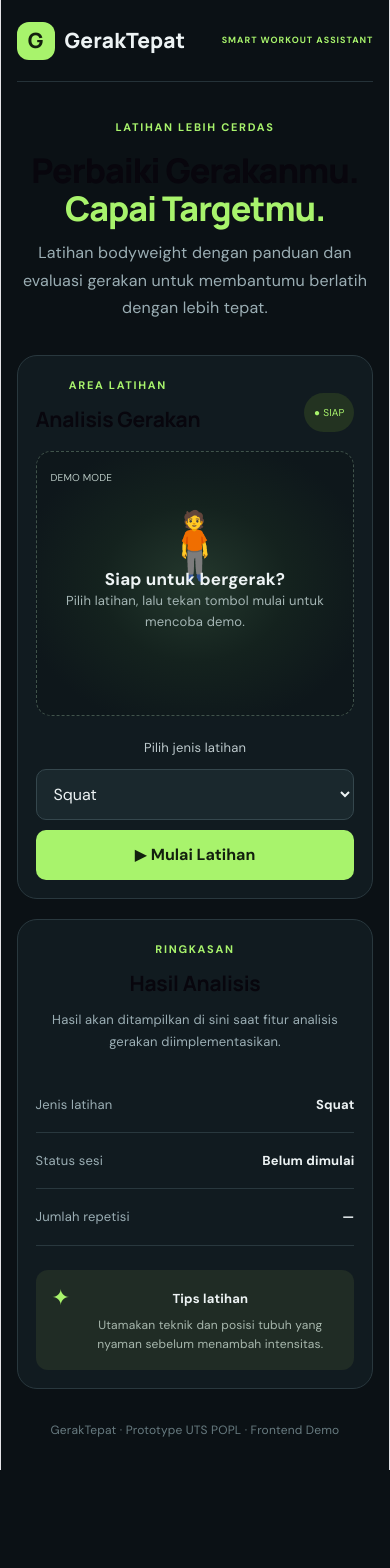
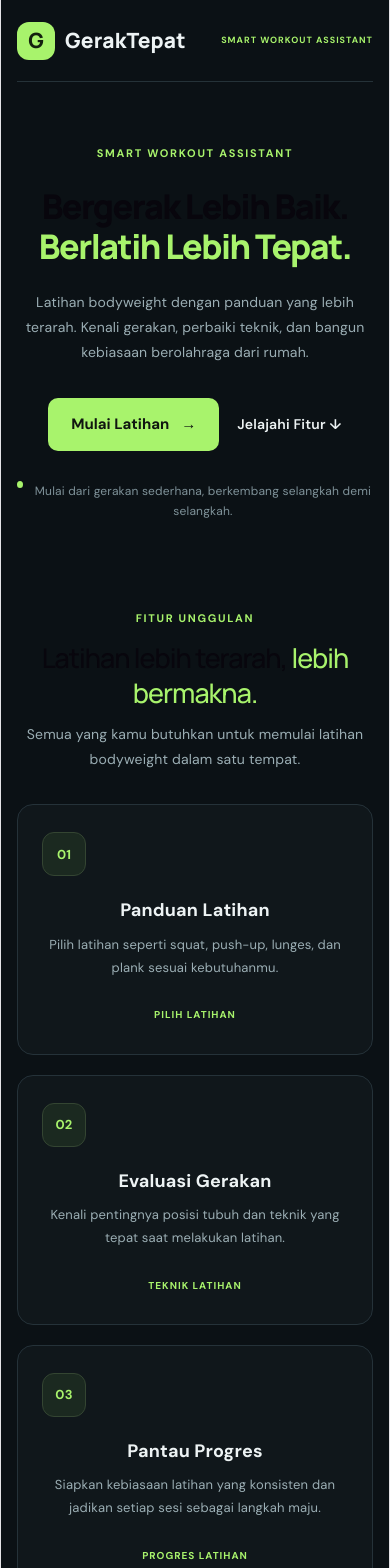
Before and after one commit to MuhammadShidqiHanifUSK/geraktepat, a React (Vite) app: page / in a window 390 px wide. Shown: the top 1568 px of the page. Before the commit the page ends 1470 px from the top, so only its background shows below. Built offline with nearby package versions, Linux system fonts and the light colour scheme.

Commit message:
feat: improve landing page UI

```diff
--- a/src/App.css
+++ b/src/App.css
@@ -346,3 +346,318 @@
     font-size: 14px;
   }
 }
+
+/* ===== LANDING PAGE REDESIGN ===== */
+
+.landing-page {
+  width: min(1120px, 100%);
+  min-height: 100vh;
+  margin: 0 auto;
+  padding: 0 28px;
+}
+
+.landing-page .navbar {
+  width: 100%;
+}
+
+.landing-hero {
+  padding: 105px 0 86px;
+  text-align: center;
+}
+
+.landing-hero .eyebrow {
+  margin-bottom: 22px;
+}
+
+.landing-hero h1 {
+  margin: 0;
+  font-family: "Manrope", sans-serif;
+  font-size: clamp(38px, 5.5vw, 66px);
+  font-weight: 800;
+  line-height: 1.16;
+  letter-spacing: -2.5px;
+}
+
+.landing-hero h1 span,
+.section-heading h2 span,
+.how-section h2 span {
+  color: #a8f36c;
+}
+
+.landing-description {
+  max-width: 650px;
+  margin: 24px auto 0;
+  color: #9baeb4;
+  font-size: 16px;
+  line-height: 1.8;
+}
+
+.landing-actions {
+  display: flex;
+  justify-content: center;
+  align-items: center;
+  flex-wrap: wrap;
+  gap: 24px;
+  margin-top: 32px;
+}
+
+.landing-actions button,
+.final-cta {
+  display: inline-flex;
+  align-items: center;
+  justify-content: center;
+  gap: 12px;
+  padding: 15px 23px;
+  border: 0;
+  border-radius: 10px;
+  background: #a8f36c;
+  color: #101610;
+  font-size: 15px;
+  font-weight: 800;
+  cursor: pointer;
+  transition:
+    transform 0.2s ease,
+    background 0.2s ease;
+}
+
+.landing-actions button:hover,
+.final-cta:hover {
+  background: #baf98a;
+  transform: translateY(-2px);
+}
+
+.landing-actions a {
+  color: #edf3f4;
+  font-size: 14px;
+  font-weight: 600;
+  text-decoration: none;
+}
+
+.landing-actions a:hover {
+  color: #a8f36c;
+}
+
+.landing-note {
+  display: flex;
+  justify-content: center;
+  align-items: center;
+  gap: 10px;
+  margin-top: 30px;
+  color: #7f9299;
+  font-size: 12px;
+}
+
+.note-dot {
+  width: 7px;
+  height: 7px;
+  border-radius: 50%;
+  background: #a8f36c;
+}
+
+/* Feature cards */
+
+.features-section {
+  padding: 52px 0 90px;
+  scroll-margin-top: 24px;
+}
+
+.section-heading {
+  max-width: 650px;
+  margin-bottom: 32px;
+}
+
+.section-heading h2,
+.how-section h2 {
+  margin: 10px 0 12px;
+  font-family: "Manrope", sans-serif;
+  font-size: clamp(27px, 3.5vw, 38px);
+  line-height: 1.3;
+  letter-spacing: -1px;
+}
+
+.section-heading > p:last-child {
+  color: #9baeb4;
+  font-size: 14px;
+  line-height: 1.8;
+}
+
+.features-grid {
+  display: grid;
+  grid-template-columns: repeat(3, minmax(0, 1fr));
+  gap: 20px;
+}
+
+.feature-card {
+  padding: 27px 24px;
+  border: 1px solid #253239;
+  border-radius: 16px;
+  background: #10171b;
+  transition:
+    border-color 0.2s ease,
+    transform 0.2s ease;
+}
+
+.feature-card:hover {
+  border-color: #a8f36c;
+  transform: translateY(-4px);
+}
+
+.feature-icon {
+  display: grid;
+  width: 44px;
+  height: 44px;
+  place-items: center;
+  border: 1px solid #344532;
+  border-radius: 12px;
+  background: #1b2920;
+  color: #a8f36c;
+  font-size: 13px;
+  font-weight: 800;
+}
+
+.feature-card h3 {
+  margin: 23px 0 10px;
+  font-size: 18px;
+}
+
+.feature-card p {
+  min-height: 76px;
+  margin: 0 0 22px;
+  color: #9baeb4;
+  font-size: 13px;
+  line-height: 1.8;
+}
+
+.feature-tag {
+  color: #a8f36c;
+  font-size: 10px;
+  font-weight: 800;
+  letter-spacing: 1px;
+}
+
+/* How it works */
+
+.how-section {
+  margin-bottom: 75px;
+  padding: 38px;
+  border: 1px solid #253239;
+  border-radius: 18px;
+  background: #10171b;
+  scroll-margin-top: 24px;
+}
+
+.how-section h2 {
+  max-width: 520px;
+  margin-bottom: 30px;
+}
+
+.steps-list {
+  display: grid;
+  grid-template-columns: repeat(3, minmax(0, 1fr));
+  gap: 24px;
+}
+
+.step-item {
+  display: flex;
+  align-items: flex-start;
+  gap: 14px;
+}
+
+.step-item > span {
+  color: #a8f36c;
+  font-size: 13px;
+  font-weight: 800;
+}
+
+.step-item h3 {
+  margin: 0 0 8px;
+  font-size: 15px;
+}
+
+.step-item p {
+  margin: 0;
+  color: #9baeb4;
+  font-size: 12px;
+  line-height: 1.8;
+}
+
+.final-cta {
+  margin-top: 34px;
+}
+
+.landing-page footer {
+  padding: 28px 0;
+  border-top: 1px solid #253239;
+  color: #71858c;
+  text-align: center;
+  font-size: 12px;
+}
+
+/* Responsive layout */
+
+@media (max-width: 760px) {
+  .landing-page {
+    padding: 0 20px;
+  }
+
+  .landing-hero {
+    padding: 75px 0 60px;
+  }
+
+  .landing-hero h1 {
+    font-size: clamp(34px, 7vw, 48px);
+    letter-spacing: -1.5px;
+  }
+
+  .landing-description {
+    font-size: 14px;
+  }
+
+  .features-grid,
+  .steps-list {
+    grid-template-columns: 1fr;
+  }
+
+  .feature-card p {
+    min-height: auto;
+  }
+
+  .how-section {
+    padding: 26px 22px;
+  }
+
+  .steps-list {
+    gap: 25px;
+  }
+}
+
+@media (max-width: 480px) {
+  .landing-page {
+    padding: 0 16px;
+  }
+
+  .landing-page .nav-label {
+    font-size: 9px;
+  }
+
+  .landing-hero {
+    padding: 60px 0 50px;
+  }
+
+  .landing-hero h1 {
+    font-size: 34px;
+  }
+
+  .landing-actions {
+    gap: 18px;
+  }
+
+  .landing-note {
+    align-items: flex-start;
+    line-height: 1.7;
+  }
+
+  .features-section {
+    padding-top: 35px;
+  }
+}
--- a/src/App.tsx
+++ b/src/App.tsx
@@ -1,9 +1,16 @@
 import { useState } from "react";
 import "./App.css";
+import LandingPage from "./pages/LandingPage";
 
 function App() {
   const [latihan, setLatihan] = useState("Squat");
   const [mulai, setMulai] = useState(false);
+  const [halaman, setHalaman] = useState("landing");
+
+  // Tampilkan Landing Page terlebih dahulu
+  if (halaman === "landing") {
+    return <LandingPage onStart={() => setHalaman("latihan")} />;
+  }
 
   return (
     <main className="app">
@@ -11,16 +18,19 @@
         <div className="brand">
           <span>G</span> GerakTepat
         </div>
+
         <div className="nav-label">SMART WORKOUT ASSISTANT</div>
       </nav>
 
       <section className="hero">
         <p className="eyebrow">LATIHAN LEBIH CERDAS</p>
+
         <h1>
           Perbaiki Gerakanmu.
           <br />
           <span>Capai Targetmu.</span>
         </h1>
+
         <p className="subtitle">
           Latihan bodyweight dengan panduan dan evaluasi gerakan untuk
           membantumu berlatih dengan lebih tepat.
@@ -34,26 +44,31 @@
               <p className="eyebrow">AREA LATIHAN</p>
               <h2>Analisis Gerakan</h2>
             </div>
+
             <span className="status">{mulai ? "● DEMO AKTIF" : "● SIAP"}</span>
           </div>
 
           <div className="camera">
             <div className="person">🧍</div>
+
             <div className="camera-message">
               <strong>
                 {mulai ? "Mode demo sedang berjalan" : "Siap untuk bergerak?"}
               </strong>
+
               <p>
                 {mulai
                   ? `Latihan ${latihan} dipilih. Ikuti gerakan dengan posisi tubuh yang nyaman.`
                   : "Pilih latihan, lalu tekan tombol mulai untuk mencoba demo."}
               </p>
             </div>
+
             <span className="camera-tag">DEMO MODE</span>
           </div>
 
           <div className="controls">
             <label htmlFor="exercise">Pilih jenis latihan</label>
+
             <select
               id="exercise"
               value={latihan}
@@ -67,8 +82,9 @@
               <option>Lunges</option>
               <option>Plank</option>
             </select>
+
             <button onClick={() => setMulai(!mulai)}>
-              {mulai ? "Hentikan Demo" : "▶  Mulai Latihan"}
+              {mulai ? "Hentikan Demo" : "▶ Mulai Latihan"}
             </button>
           </div>
         </div>
@@ -76,6 +92,7 @@
         <aside className="panel results-panel">
           <p className="eyebrow">RINGKASAN</p>
           <h2>Hasil Analisis</h2>
+
           <p className="muted">
             Hasil akan ditampilkan di sini saat fitur analisis gerakan
             diimplementasikan.
@@ -85,10 +102,12 @@
             <span>Jenis latihan</span>
             <strong>{latihan}</strong>
           </div>
+
           <div className="metric">
             <span>Status sesi</span>
             <strong>{mulai ? "Demo aktif" : "Belum dimulai"}</strong>
           </div>
+
           <div className="metric">
             <span>Jumlah repetisi</span>
             <strong>—</strong>
@@ -96,6 +115,7 @@
 
           <div className="tip">
             <span>✦</span>
+
             <div>
               <strong>Tips latihan</strong>
               <p>
@@ -107,6 +127,18 @@
         </aside>
       </section>
 
+      <div className="landing-actions">
+        <button
+          type="button"
+          onClick={() => {
+            setMulai(false);
+            setHalaman("landing");
+          }}
+        >
+          ← Kembali ke Beranda
+        </button>
+      </div>
+
       <footer>GerakTepat · Prototype UTS POPL · Frontend Demo</footer>
     </main>
   );
--- a/src/pages/LandingPage.tsx
+++ b/src/pages/LandingPage.tsx
@@ -1,6 +1,17 @@
-function LandingPage() {
+type LandingPageProps = {
+  onStart: () => void;
+};
+
+function LandingPage({ onStart }: LandingPageProps) {
   return (
-    <main className="landing-page">
+    <main className="app landing-page">
+      <nav className="navbar">
+        <div className="brand">
+          <span>G</span> GerakTepat
+        </div>
+        <div className="nav-label">SMART WORKOUT ASSISTANT</div>
+      </nav>
+
       <section className="landing-hero" id="beranda">
         <p className="eyebrow">SMART WORKOUT ASSISTANT</p>
 
@@ -10,16 +21,114 @@
           <span>Berlatih Lebih Tepat.</span>
         </h1>
 
-        <p className="subtitle">
-          Temukan cara berlatih yang lebih terarah melalui panduan latihan
-          bodyweight dan evaluasi gerakan.
+        <p className="landing-description">
+          Latihan bodyweight dengan panduan yang lebih terarah. Kenali gerakan,
+          perbaiki teknik, dan bangun kebiasaan berolahraga dari rumah.
         </p>
 
         <div className="landing-actions">
-          <button type="button">Mulai Latihan</button>
-          <a href="#fitur">Jelajahi Fitur ↓</a>
+          <button type="button" onClick={onStart}>
+            Mulai Latihan <span>→</span>
+          </button>
+
+          <a href="#fitur">
+            Jelajahi Fitur <span>↓</span>
+          </a>
+        </div>
+
+        <div className="landing-note">
+          <span className="note-dot" />
+          Mulai dari gerakan sederhana, berkembang selangkah demi selangkah.
         </div>
       </section>
+
+      <section className="features-section" id="fitur">
+        <div className="section-heading">
+          <p className="eyebrow">FITUR UNGGULAN</p>
+          <h2>
+            Latihan lebih terarah, <span>lebih bermakna.</span>
+          </h2>
+          <p>
+            Semua yang kamu butuhkan untuk memulai latihan bodyweight dalam satu
+            tempat.
+          </p>
+        </div>
+
+        <div className="features-grid">
+          <article className="feature-card">
+            <div className="feature-icon">01</div>
+            <h3>Panduan Latihan</h3>
+            <p>
+              Pilih latihan seperti squat, push-up, lunges, dan plank sesuai
+              kebutuhanmu.
+            </p>
+            <span className="feature-tag">PILIH LATIHAN</span>
+          </article>
+
+          <article className="feature-card">
+            <div className="feature-icon">02</div>
+            <h3>Evaluasi Gerakan</h3>
+            <p>
+              Kenali pentingnya posisi tubuh dan teknik yang tepat saat
+              melakukan latihan.
+            </p>
+            <span className="feature-tag">TEKNIK LATIHAN</span>
+          </article>
+
+          <article className="feature-card">
+            <div className="feature-icon">03</div>
+            <h3>Pantau Progres</h3>
+            <p>
+              Siapkan kebiasaan latihan yang konsisten dan jadikan setiap sesi
+              sebagai langkah maju.
+            </p>
+            <span className="feature-tag">PROGRES LATIHAN</span>
+          </article>
+        </div>
+      </section>
+
+      <section className="how-section">
+        <div>
+          <p className="eyebrow">CARA KERJA</p>
+          <h2>
+            Tiga langkah untuk <span>mulai bergerak.</span>
+          </h2>
+        </div>
+
+        <div className="steps-list">
+          <div className="step-item">
+            <span>01</span>
+            <div>
+              <h3>Pilih latihanmu</h3>
+              <p>Tentukan jenis latihan bodyweight yang ingin dicoba.</p>
+            </div>
+          </div>
+
+          <div className="step-item">
+            <span>02</span>
+            <div>
+              <h3>Ikuti panduan</h3>
+              <p>Lakukan gerakan dengan teknik yang nyaman dan terkontrol.</p>
+            </div>
+          </div>
+
+          <div className="step-item">
+            <span>03</span>
+            <div>
+              <h3>Evaluasi sesi</h3>
+              <p>
+                Tinjau informasi latihan dan bangun konsistensi secara bertahap.
+              </p>
+            </div>
+          </div>
+        </div>
+
+        <button className="final-cta" type="button" onClick={onStart}>
+          Siap Mulai Latihan? <span>→</span>
+        </button>
+      </section>
+
+      <footer>GerakTepat · Prototype UTS POPL · Frontend Demo</footer>
     </main>
   );
 }
```
